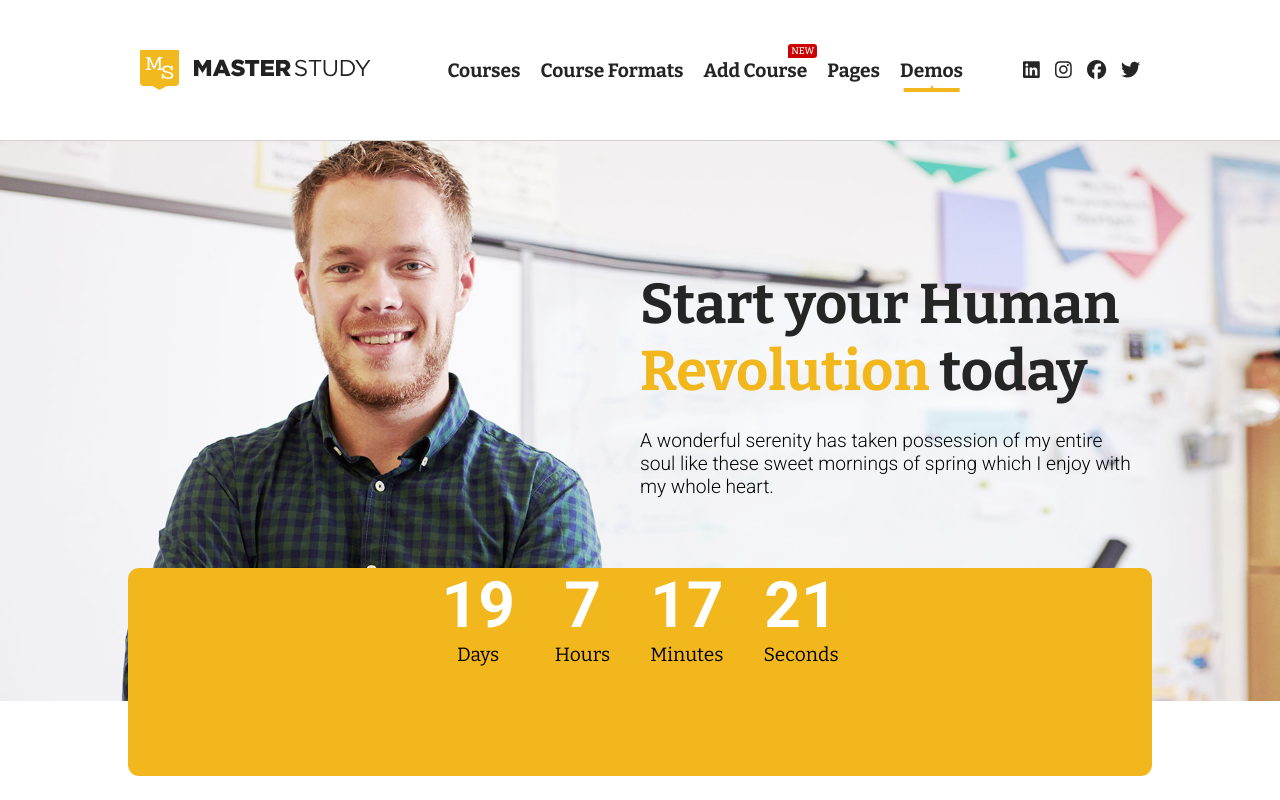
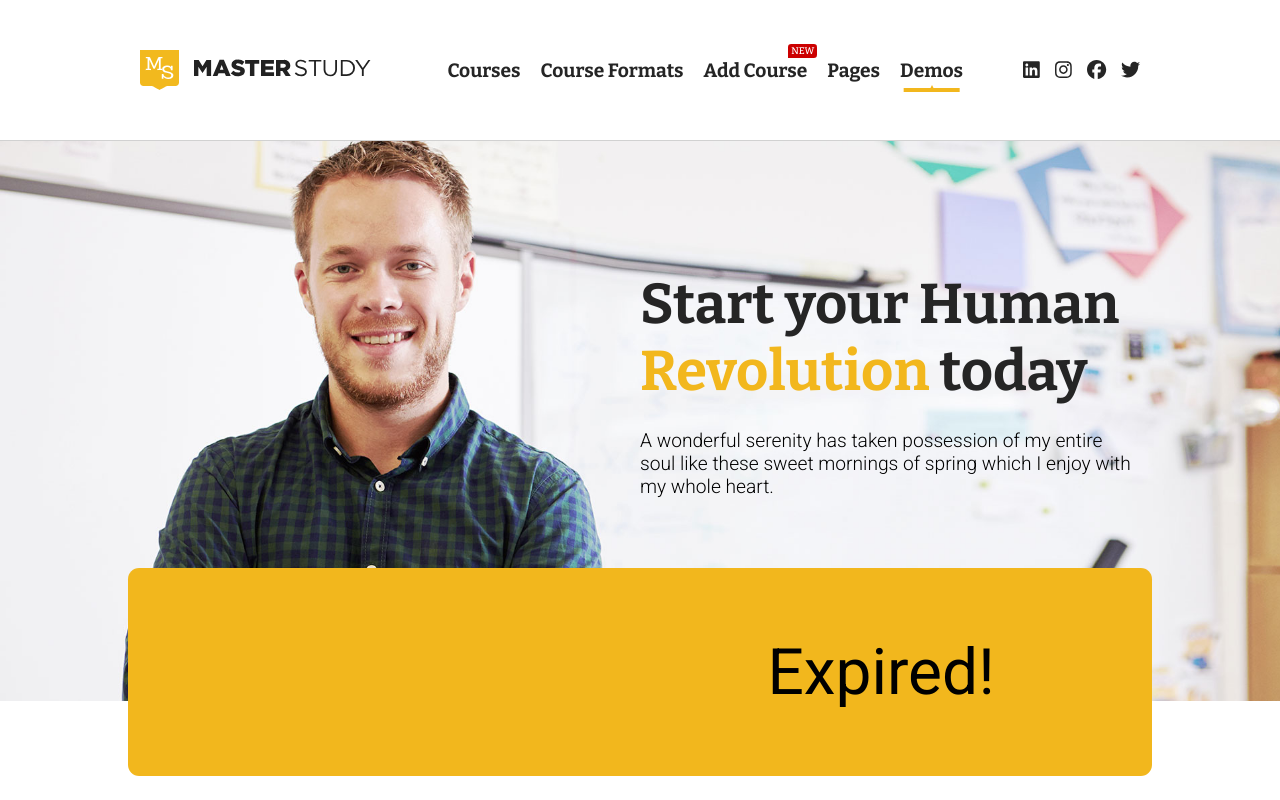
Before and after one commit to twotimesgi/proj-html-vuejs, a Vue app: page / in a window 1280 px wide. Built offline with nearby package versions, Linux system fonts and the light colour scheme.

Commit message:
Expired message

```diff
--- a/src/components/CountdownComp.vue
+++ b/src/components/CountdownComp.vue
@@ -17,7 +17,7 @@
         <div class="label">Seconds</div>
       </div>
     </div>
-    <div v-else>Expired!</div>
+    <div class="expired" v-else>Expired!</div>
 </template>
 
 <script>
@@ -25,7 +25,7 @@ export default {
   name: "CountdownComp",
   data() {
     return {
-      expirationDate: "2022-04-20T19:04:50",
+      expirationDate: "2022-04-1T19:04:50",
       toExpiration: {
         days: 0,
         hours: 0,
@@ -102,11 +102,19 @@ $numberColor: rgb(255,255,255);
 $labelColor: rgb(0,0,0);
 $numberSize: 4rem;
 $labelSize: 1.2rem;
+
+.expired{
+  font-size: 4rem;
+  text-align: center;
+}
+
 .countdown{
   display: flex;
-  justify-content: center;
+  justify-content: space-evenly;
   align-items: center;
-  gap: 40px;
+  gap: 20px;
+  width: 100%;
+  height: 100%;
 }
 
 .tile{
--- a/src/components/HeroComp.vue
+++ b/src/components/HeroComp.vue
@@ -6,7 +6,8 @@
         <div class="subTitle"><h2>A wonderful serenity has taken possession of my entire soul like these sweet mornings of spring which I enjoy with my whole heart.</h2></div>
       </div>
       <div class="cta-box">
-        <countdown-comp />
+        <div class="left"></div>
+        <countdown-comp class="right"/>
       </div>
     </div>
   </section>
@@ -78,5 +79,13 @@ section{
   left: 50%;
   transform: translateX(-50%);
   border-radius: 0.7rem;
+  display: flex;
+  justify-content: center;
+  align-items: center;
+  padding: 30px;
+}
+
+.left, .right{
+  width: 50%;
 }
 </style>
```
